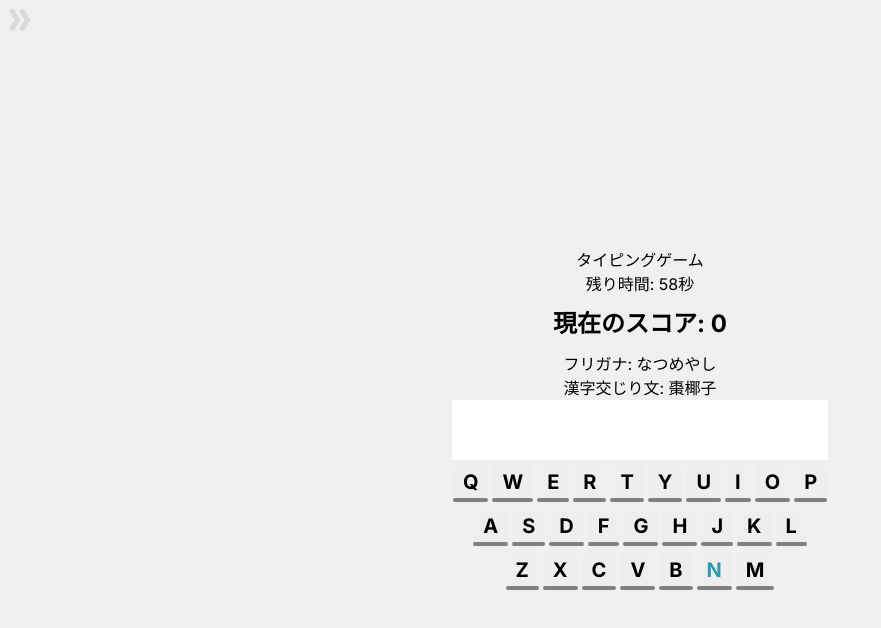
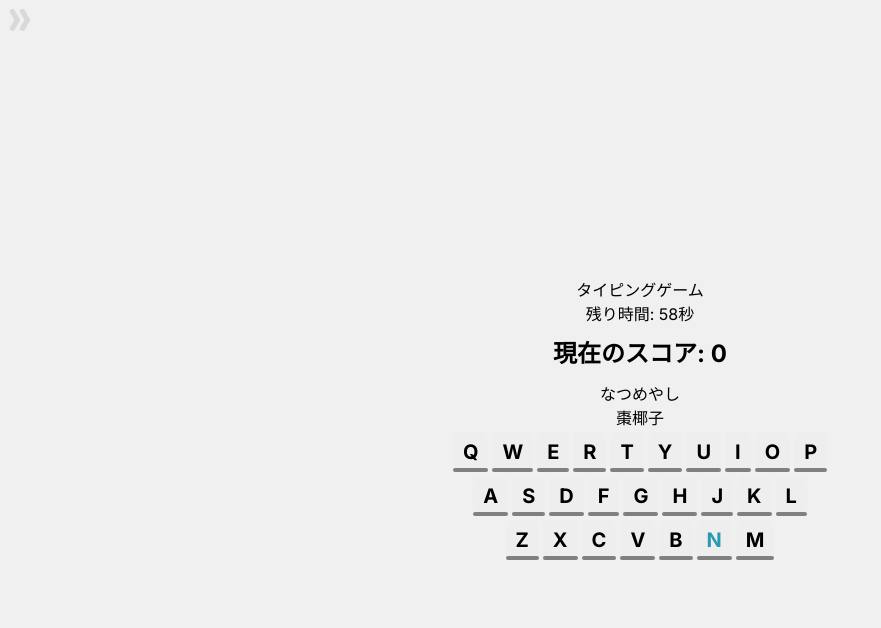
Before and after one commit to suimintoreyo/feec2, a Next.js app: page / in a window 1280 px wide. Both pictures are taken after a click on the button "ゲームスタート". Shown: the top 628 px of the page, without its empty margins (0-881 px from the left). Built offline with nearby package versions, Linux system fonts and the light colour scheme.

Commit message:
入力欄削除

```diff
--- a/app/components/TypingGameF/TypingGame.tsx
+++ b/app/components/TypingGameF/TypingGame.tsx
@@ -1,10 +1,11 @@
+// TypingGame.tsx
+
 import React, { useState, useEffect } from "react";
 import styles from "./TypingGame.module.css";
 import Keyboard from './Keyboard';
 import { words } from './words';
 
 function TypingGame() {
-  const [inputValue, setInputValue] = useState("");
   const [currentWord, setCurrentWord] = useState({ furigana: "", kanji: "", typing: "" });
   const [timer, setTimer] = useState(60);
   const [isGameActive, setIsGameActive] = useState(false);
@@ -12,9 +13,10 @@ function TypingGame() {
   const [isScoreUpdated, setIsScoreUpdated] = useState(false);
   const [correctKey, setCorrectKey] = useState<string | null>(null);
   const [incorrectKey, setIncorrectKey] = useState<string | null>(null);
+  const [typedIndex, setTypedIndex] = useState(0);  // キーをタイプした位置を管理
 
   // 次に押すべきキーを取得
-  const nextKey = currentWord.typing.charAt(inputValue.length).toLowerCase();
+  const nextKey = currentWord.typing.charAt(typedIndex).toLowerCase();
 
   useEffect(function initializeWord() {
     setCurrentWord(words[Math.floor(Math.random() * words.length)]);
@@ -41,31 +43,40 @@ function TypingGame() {
     };
   }, [isGameActive, timer]);
 
-  function handleInputChange(event: React.ChangeEvent<HTMLInputElement>) {
-    const value = event.target.value;
-    const lastChar = value.slice(-1).toLowerCase();
-    const expectedChar = currentWord.typing.charAt(inputValue.length).toLowerCase();
+  // キー押下時に直接判定を行う関数
+  useEffect(() => {
+    function handleKeyPress(event: KeyboardEvent) {
+      if (!isGameActive) return;
 
-    if (lastChar === expectedChar) {
-      setCorrectKey(lastChar);
+      const key = event.key.toLowerCase();
+      const expectedChar = currentWord.typing.charAt(typedIndex).toLowerCase();
+
+      if (key === expectedChar) {
+        setCorrectKey(key);
         setIncorrectKey(null);
-    } else {
-      setIncorrectKey(lastChar);
-      setCorrectKey(null);
-    }
+        setTypedIndex((prevIndex) => prevIndex + 1);
 
-    setInputValue(value);
-
-    if (value.toLowerCase() === currentWord.typing.toLowerCase()) {
+        // すべての文字をタイプした場合
+        if (typedIndex + 1 === currentWord.typing.length) {
           setScore((prevScore) => prevScore + 1);
           setIsScoreUpdated(true);
           setTimeout(() => setIsScoreUpdated(false), 500);
-      setInputValue("");
+          setTypedIndex(0);  // 次の単語のためにリセット
           setCurrentWord(words[Math.floor(Math.random() * words.length)]);
           setCorrectKey(null);
           setIncorrectKey(null);
         }
+      } else {
+        setIncorrectKey(key);
+        setCorrectKey(null);
       }
+    }
+
+    window.addEventListener("keydown", handleKeyPress);
+    return () => {
+      window.removeEventListener("keydown", handleKeyPress);
+    };
+  }, [isGameActive, typedIndex, currentWord]);
 
   function startGame() {
     setIsGameActive(true);
@@ -74,6 +85,7 @@ function TypingGame() {
     setCurrentWord(words[Math.floor(Math.random() * words.length)]);
     setCorrectKey(null);
     setIncorrectKey(null);
+    setTypedIndex(0);
   }
 
   function endGame() {
@@ -90,14 +102,10 @@ function TypingGame() {
             <p className={`${styles.score} ${isScoreUpdated ? styles.scoreUpdate : ""}`}>
               現在のスコア: {score}
             </p>
-            <p>フリガナ: {currentWord.furigana}</p>
-            <p>漢字交じり文: {currentWord.kanji}</p>
-            <input
-              type="text"
-              value={inputValue}
-              onChange={handleInputChange}
-              disabled={!isGameActive}
-            />
+            {/* フリガナ */}
+            <p>{currentWord.furigana}</p>
+            {/* 交じりテキスト */}
+            <p>{currentWord.kanji}</p>
             <Keyboard correctKey={correctKey} incorrectKey={incorrectKey} nextKey={nextKey} />
           </div>
         ) : (
--- a/app/components/TypingGameF/words.ts
+++ b/app/components/TypingGameF/words.ts
@@ -5,5 +5,5 @@ export const words = [
     { display: "バナナ", furigana: "ばなな", kanji: "バナナ", typing: "banana" },
     { display: "さくらんぼ", furigana: "さくらんぼ", kanji: "桜んぼ", typing: "sakuranbo" },
     { display: "なつめやし", furigana: "なつめやし", kanji: "棗椰子", typing: "natsumeyashi" },
-    { display: "エルダーベリー", furigana: "えるだーべりー", kanji: "エルダーベリー", typing: "eruda-berī-" }
+    { display: "エルダーベリー", furigana: "えるだーべりー", kanji: "エルダーベリー", typing: "eruda-beri-" }
 ];
```
Lines whose indentation alone changed are shown as unchanged.
